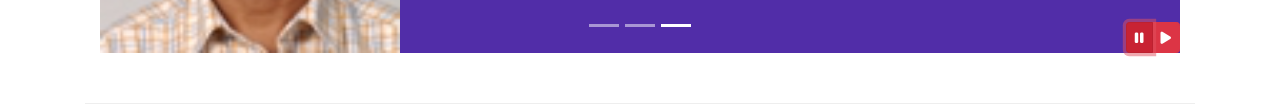
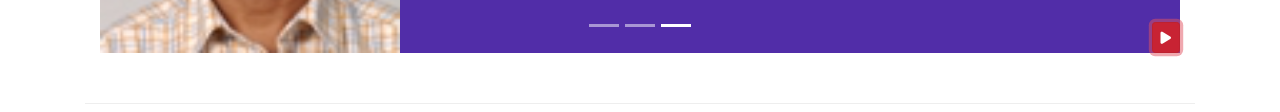
Before and after one commit to Bill0412/bootstrap-4-demo, a plain HTML site: page index.html in a window 1280 px wide. Both pictures are taken after a click on the button 1139 px from the left and 668 px from the top of the page. Shown: the part 631-743 px from the top of the page. Drawn offline with nearby package versions, Linux system fonts and the light colour scheme.

Commit message:
More Bootstrap JQuery

```diff
--- a/index.html
+++ b/index.html
@@ -236,14 +236,10 @@
                         <span class="carousel-control-next-icon"></span>
                     </a>
 
-                    <div class="btn-group" id="carouselButton">
-                        <button class="btn btn-danger btn-sm" id="carousel-pause">
-                            <span class="fa fa-pause"></span>
-                        </button>
-                        <button class="btn btn-danger btn-sm" id="carousel-play">
-                            <span class="fa fa-play"></span>
-                        </button>
-                    </div>
+                    <button class="btn btn-danger btn-sm" id="carouselButton">
+                        <span class="fa fa-pause"></span>
+                    </button>
+
                 </div>
             </div>
         </div>
@@ -346,11 +342,15 @@
         <script>
             $(document).ready(function(){
                 $("#mycarousel").carousel({ interval: 2000 });
-                $("#carousel-pause").click(function(){
-                    $("#mycarousel").carousel('pause');
-                });
-                $("#carousel-play").click(function(){
-                    $("#mycarousel").carousel('cycle');
+                $("#carouselButton").click(function(){
+                    if($("#carouselButton").children('span').hasClass('fa-pause')) {
+                        $("#mycarousel").carousel('pause');
+                    } else {
+                        $("#mycarousel").carousel('cycle');
+                    }
+
+                    $("#carouselButton").children('span').toggleClass("fa-pause");
+                    $("#carouselButton").children('span').toggleClass("fa-play");
                 });
             });
         </script>
```
